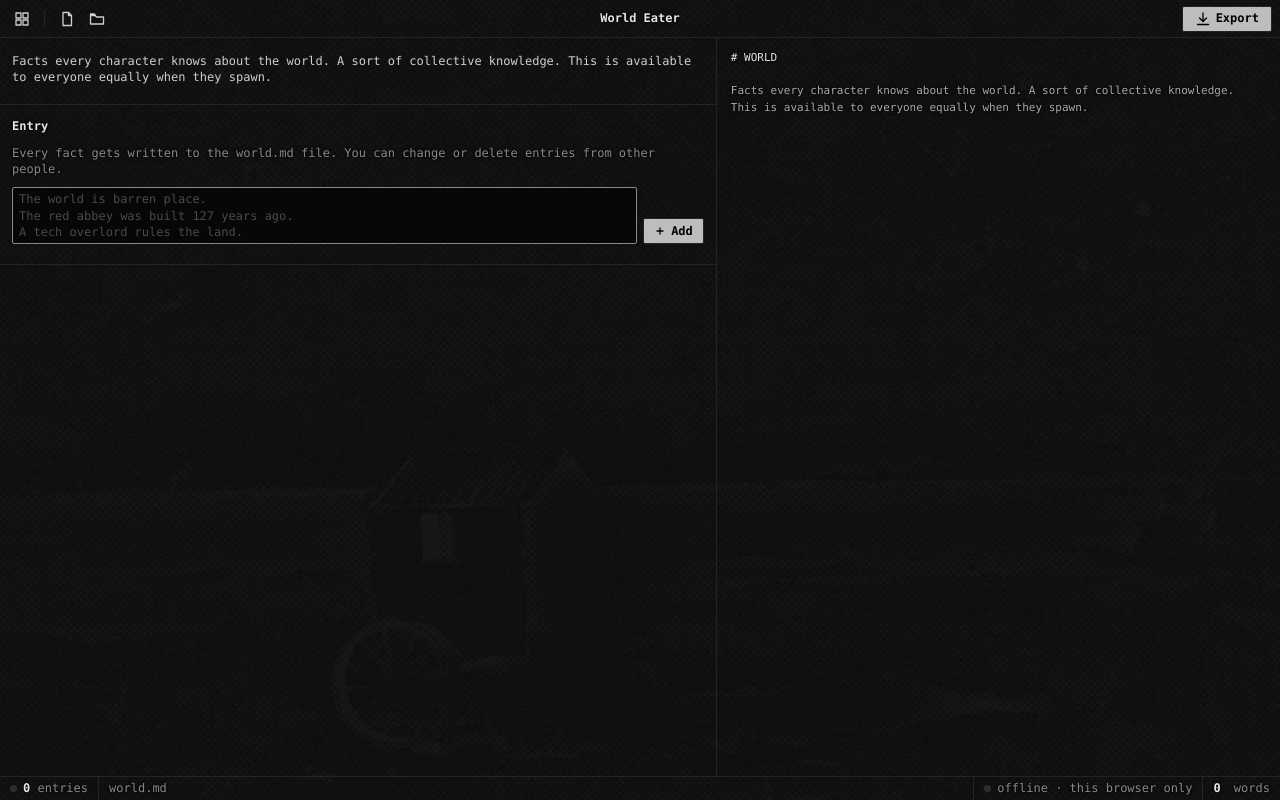
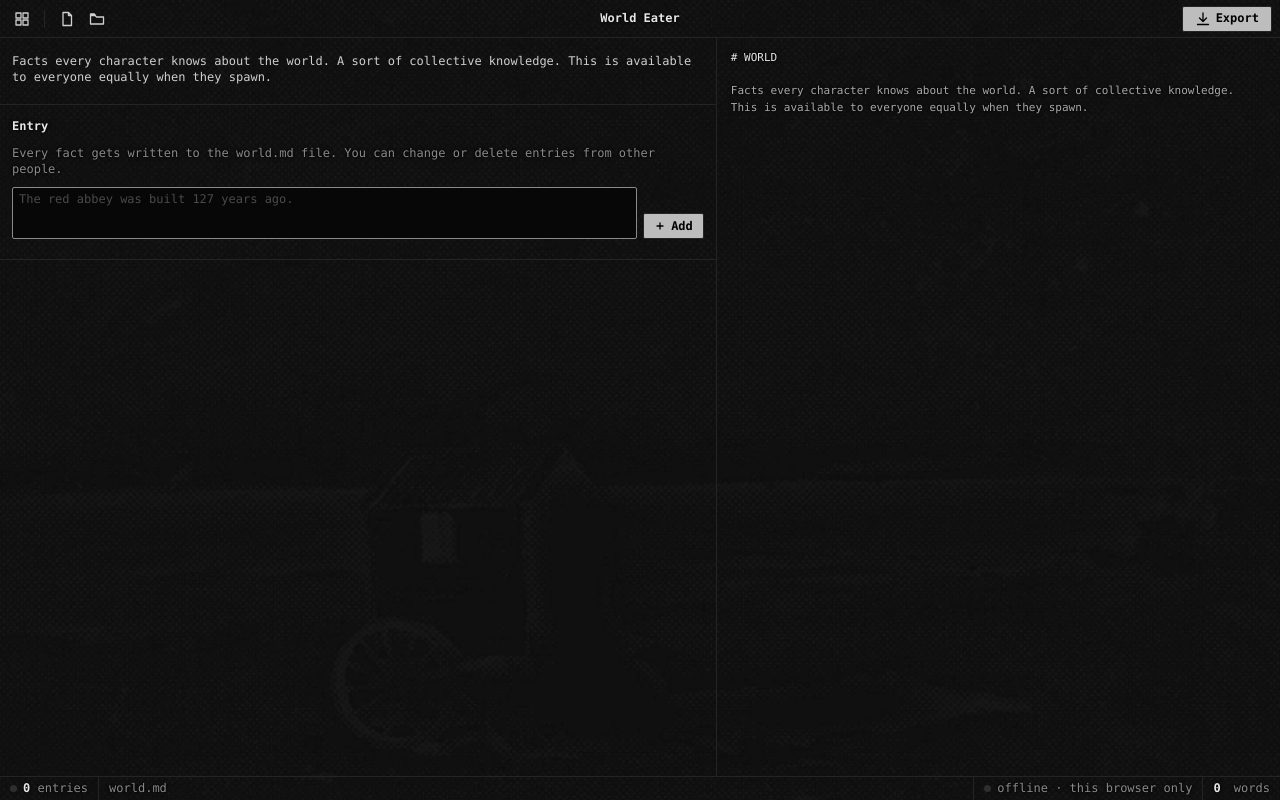
Before and after one commit to ObscureDetritus/od_sim, a plain HTML site: page tools/worldeater/index.html in a window 1280 px wide. Drawn offline with Linux system fonts and the light colour scheme; no server answers.

Commit message:
World Eater: example in the add box is just the abbey sentence
Co-Authored-By: Claude Opus 5.5 <noreply@anthropic.com>

```diff
--- a/tools/worldeater/index.html
+++ b/tools/worldeater/index.html
@@ -21,7 +21,7 @@ html, body { background: url(../../shared/bg-worldeater.jpg?v=3) center / cover
 textarea.ui-field { height: auto; min-height: 22px; padding: 3px 6px; resize: none; line-height: 1.35; display: block; overflow: hidden; }
 .ui-field::placeholder { color: #4a4a4a; }
 #adder { display: grid; grid-template-columns: minmax(0, 1fr) auto; gap: 6px; align-items: end; }
-#adder textarea { min-height: calc(3 * 1.35em + 8px); }   /* room for the three-line example */
+#adder textarea { min-height: 52px; }
 #adder .ui-btn { height: 26px; }
 #entries { display: flex; flex-direction: column; }
 .entry { display: grid; grid-template-columns: 14px 26px minmax(0, 1fr) 22px; gap: 4px; align-items: start; padding: 3px 0;
@@ -111,7 +111,7 @@ body.ro .entry textarea.ui-field:hover { border-color: transparent; }
         <div class="sec-body">
           <p class="note">Every fact gets written to the world.md file. You can change or delete entries from other people.</p>
           <div id="adder">
-            <textarea class="ui-field" id="fNew" rows="2" placeholder="The world is barren place.&#10;The red abbey was built 127 years ago.&#10;A tech overlord rules the land."
+            <textarea class="ui-field" id="fNew" rows="2" placeholder="The red abbey was built 127 years ago."
               title="Enter adds the entry · Shift+Enter for a new line"></textarea>
             <button class="ui-btn primary" id="bAdd" title="Add (Enter)"><svg class="i s"><use href="#i-plus"/></svg>Add</button>
           </div>
```
